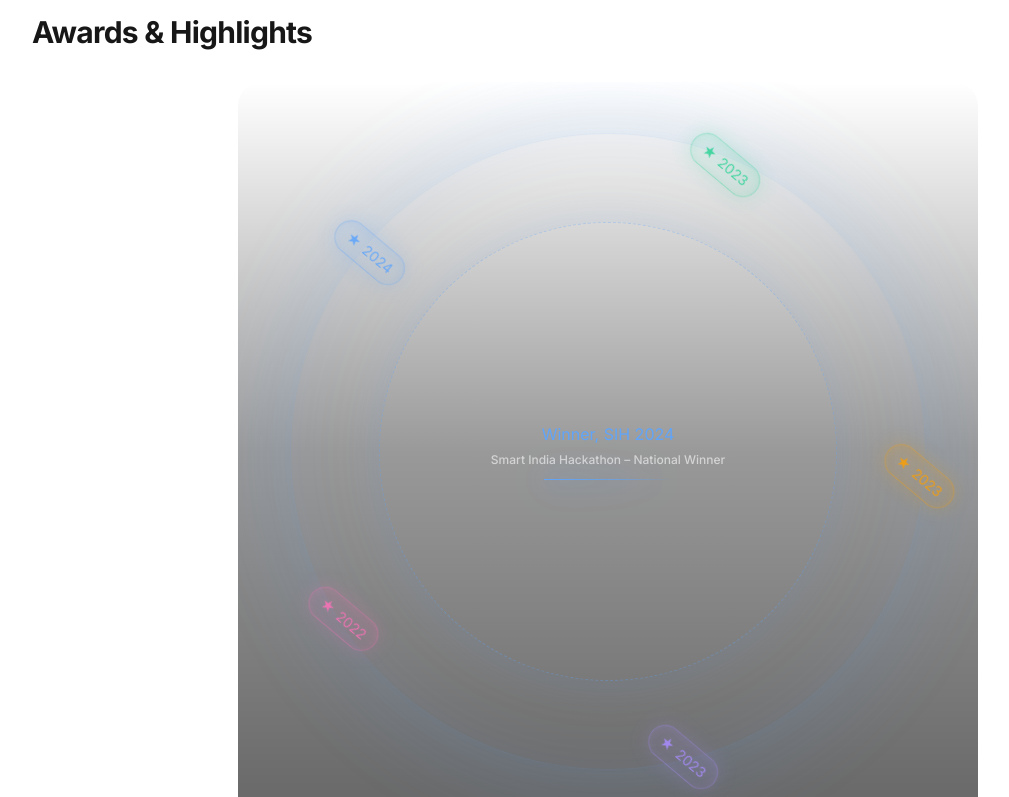
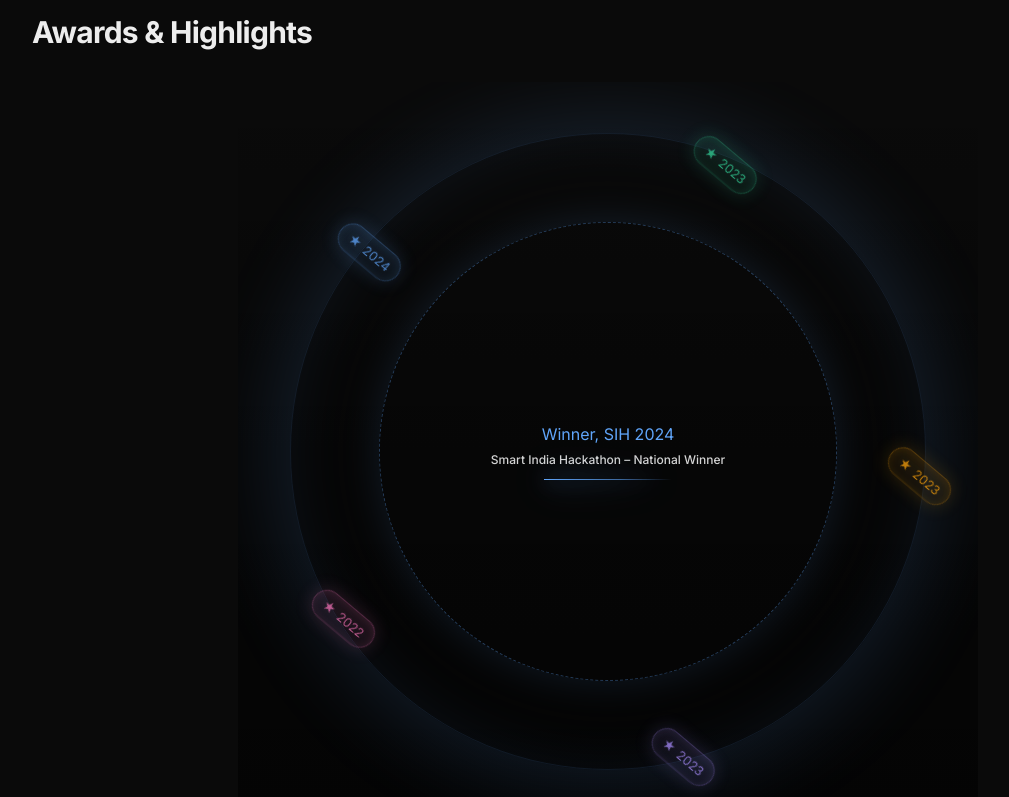
Before and after one commit to imankush10/portfolio, a Next.js app: page / in a window 1280 px wide. Shown: the part 2540-3337 px from the top of the page, without its empty margins (32-1041 px from the left). Built offline with nearby package versions, Linux system fonts and the light colour scheme.

Commit message:
almost x5

```diff
--- a/app/globals.css
+++ b/app/globals.css
@@ -1,15 +1,8 @@
 @import "tailwindcss";
 
 :root {
-  --background: #ffffff;
-  --foreground: #171717;
-}
-
-@media (prefers-color-scheme: dark) {
-  :root {
-    --background: #0a0a0a;
-    --foreground: #ededed;
-  }
+  --background: #0a0a0a;
+  --foreground: #ededed;
 }
 
 body {
--- a/app/layout.js
+++ b/app/layout.js
@@ -1,7 +1,6 @@
 import { Inter, Geist_Mono } from "next/font/google";
 import "./globals.css";
 import { LenisProvider } from "@/components/LenisProvider";
-import PageTransition from "@/components/PageTransition";
 
 const inter = Inter({
   variable: "--font-geist-sans",
@@ -23,9 +22,7 @@
   return (
     <html lang="en">
       <body className={`${inter.variable} ${geistMono.variable} antialiased`}>
-        <LenisProvider>
-          <PageTransition>{children}</PageTransition>
-        </LenisProvider>
+        <LenisProvider>{children}</LenisProvider>
       </body>
     </html>
   );
```
